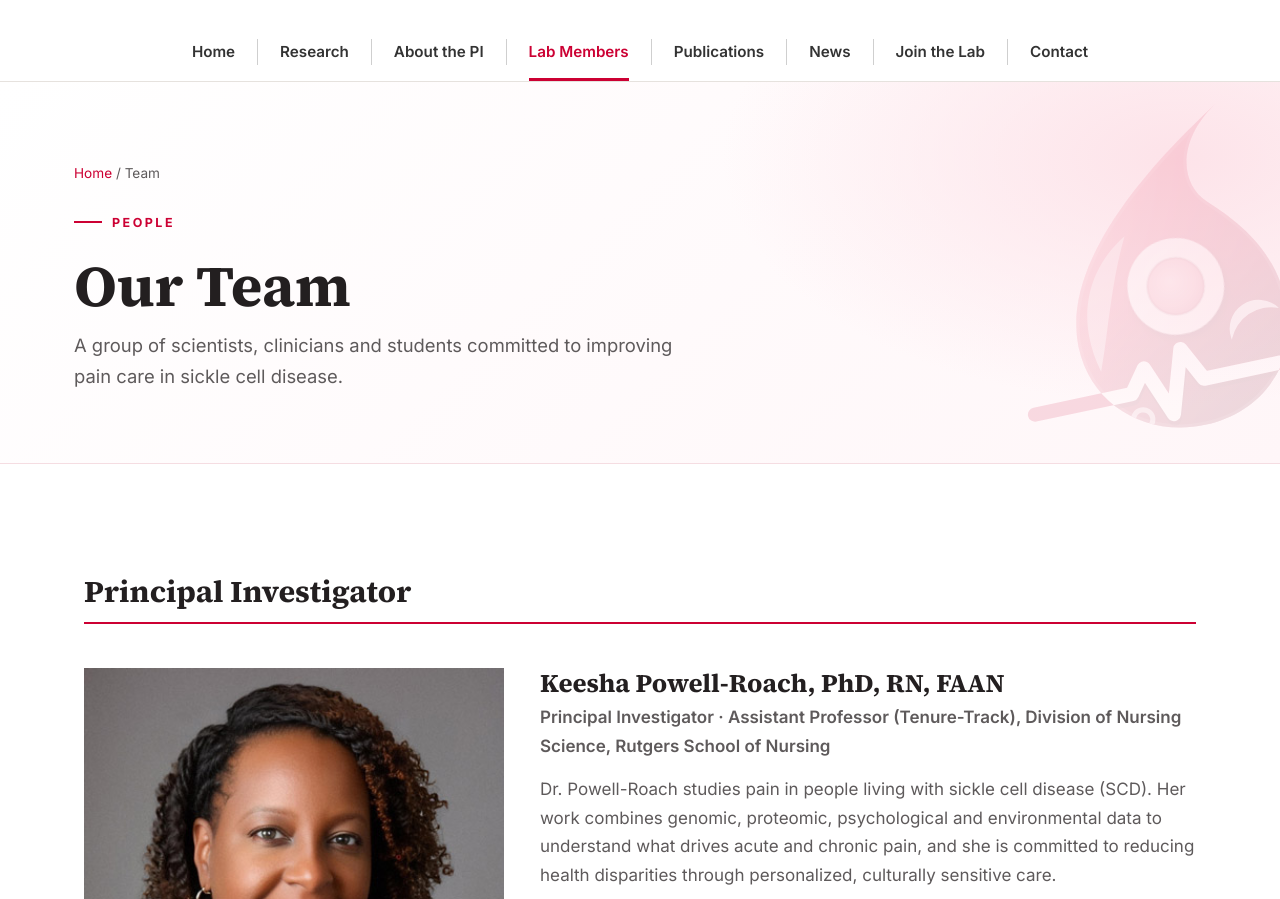
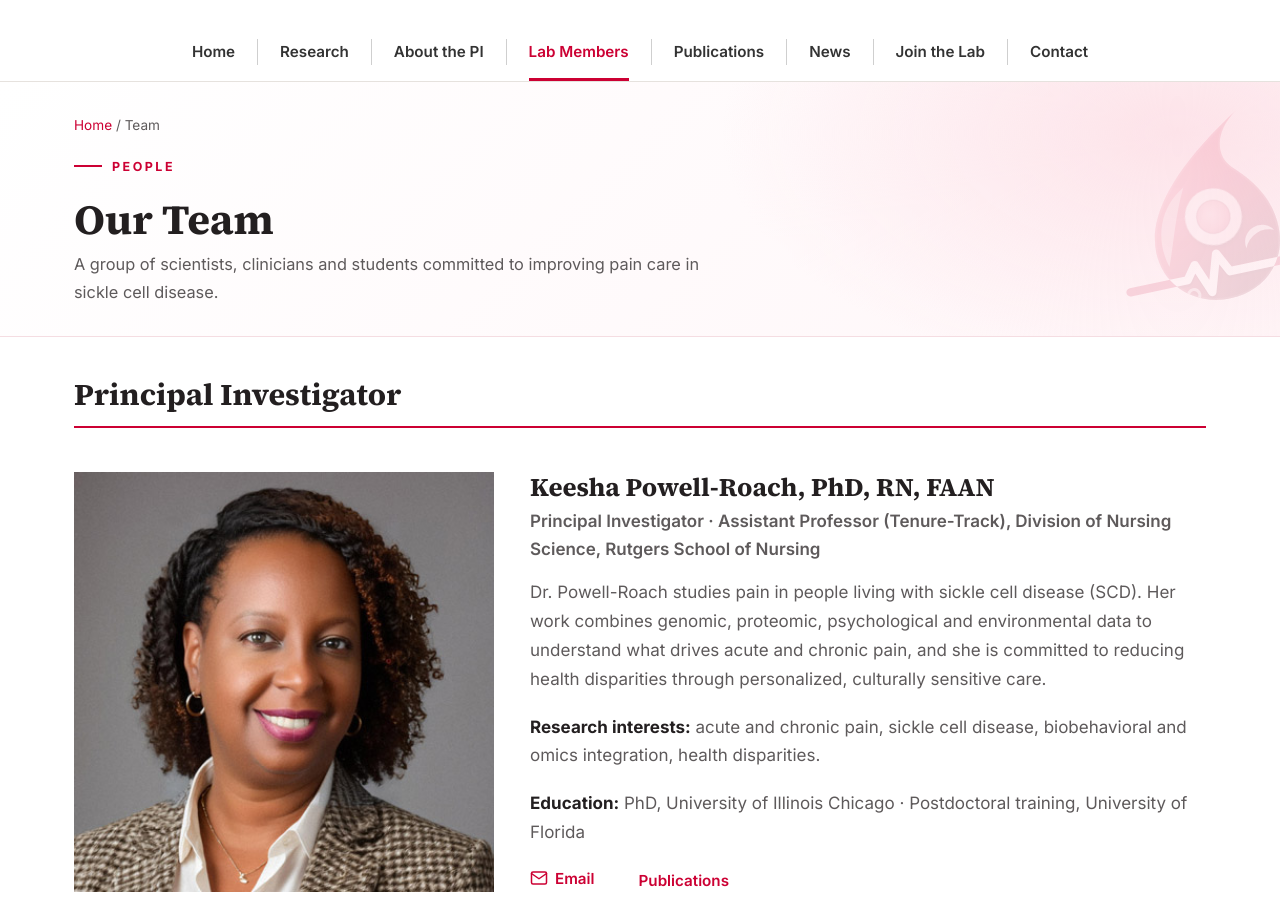
Before and after one commit to LokeshTaduri1/roach-lab-website, a plain HTML site: page team.html in a window 1280 px wide. Shown: the part 192-1091 px from the top of the page. Drawn offline with Linux system fonts and the light colour scheme.

Commit message:
Tighten the team page top so content starts higher
Compact page banner (less padding, smaller heading and watermark) and
smaller section spacing on team.html; align the team list with the
banner text.

Co-Authored-By: Claude Opus 5.5 <noreply@anthropic.com>

```diff
--- a/css/styles.css
+++ b/css/styles.css
@@ -522,7 +522,14 @@ body.menu-open::after { opacity: 1; visibility: visible; pointer-events: auto; t
 .method-card h3 { font-size: 1.15rem; }
 
 /* ---------- Team page ---------- */
-.people { max-width: 1160px; }
+/* Compact banner + tighter spacing so the team starts near the top */
+.page-banner--compact { padding: 32px 0 30px; }
+.page-banner--compact .breadcrumb { margin-bottom: 10px; }
+.page-banner--compact h1 { font-size: clamp(2rem, 3.6vw, 2.6rem); margin-bottom: 6px; }
+.page-banner--compact p { font-size: 1.02rem; }
+.page-banner--compact .banner-mark { width: 200px; right: -30px; }
+.team-section { padding: 40px 0 24px; }
+.team-section--members { padding: 24px 0 64px; }.people { max-width: var(--container); }
 .people-heading { font-size: clamp(1.5rem, 2.4vw, 1.9rem); padding-bottom: 12px; border-bottom: 2px solid var(--scarlet); margin-bottom: 8px; }
 .person {
   --photo: 330px;
--- a/team.html
+++ b/team.html
@@ -110,7 +110,7 @@
   </nav>
 
   <main id="main">
-    <section class="page-banner">
+    <section class="page-banner page-banner--compact">
       <img class="banner-mark" src="assets/logo.svg" alt="" aria-hidden="true">
       <div class="container">
         <nav class="breadcrumb" aria-label="Breadcrumb"><a href="index.html">Home</a> / Team</nav>
@@ -128,7 +128,7 @@
                 The LinkedIn icon stays hidden while the link is "#".
       Research interests: the short descriptions below are drafts; confirm them with each person.
     -->
-    <section class="section" id="pi">
+    <section class="section team-section" id="pi">
       <div class="container people">
         <h2 class="people-heading">Principal Investigator</h2>
 
@@ -153,7 +153,7 @@
       </div>
     </section>
 
-    <section class="section" id="members" style="padding-top:0">
+    <section class="section team-section team-section--members" id="members">
       <div class="container people">
         <h2 class="people-heading">Lab Members</h2>
 
```
